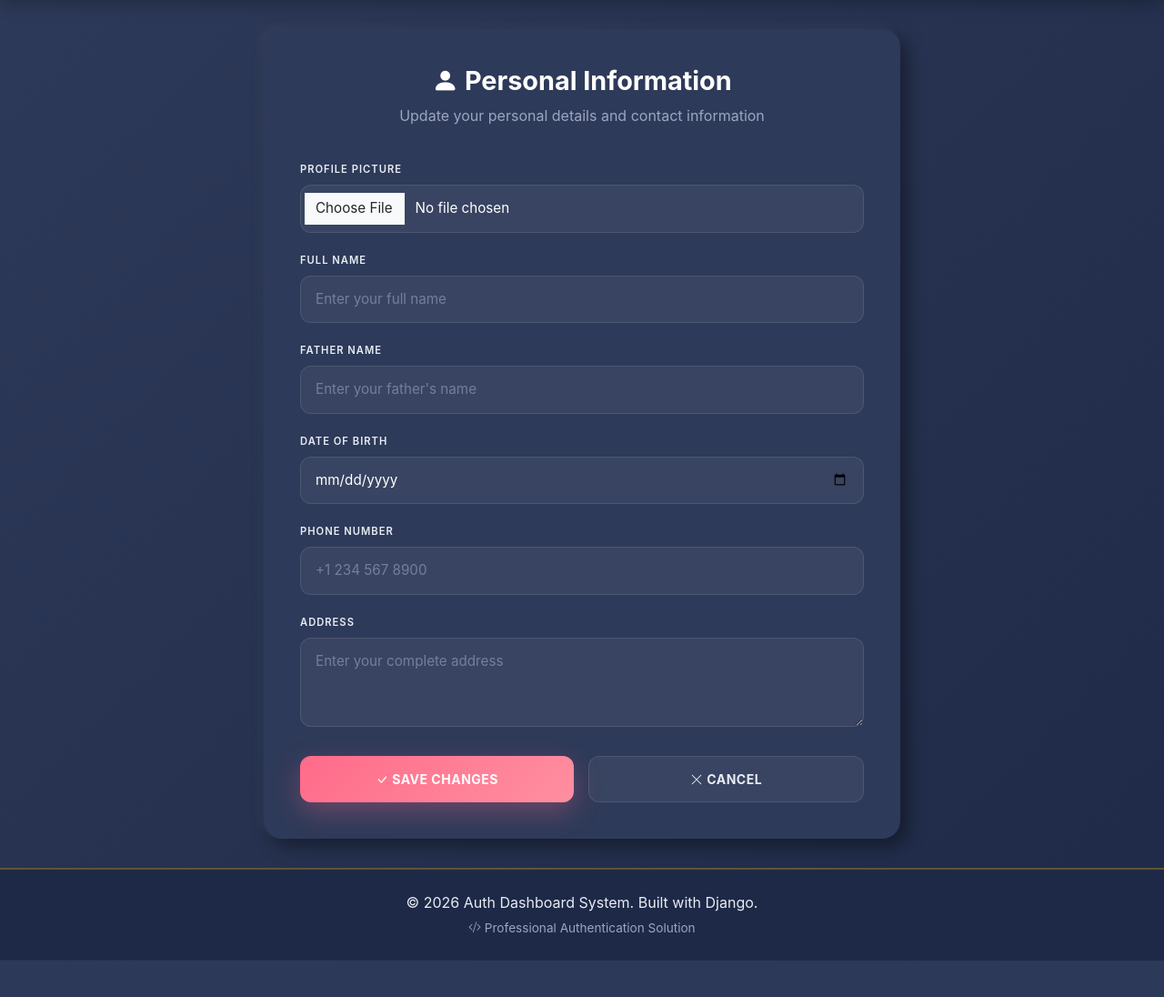
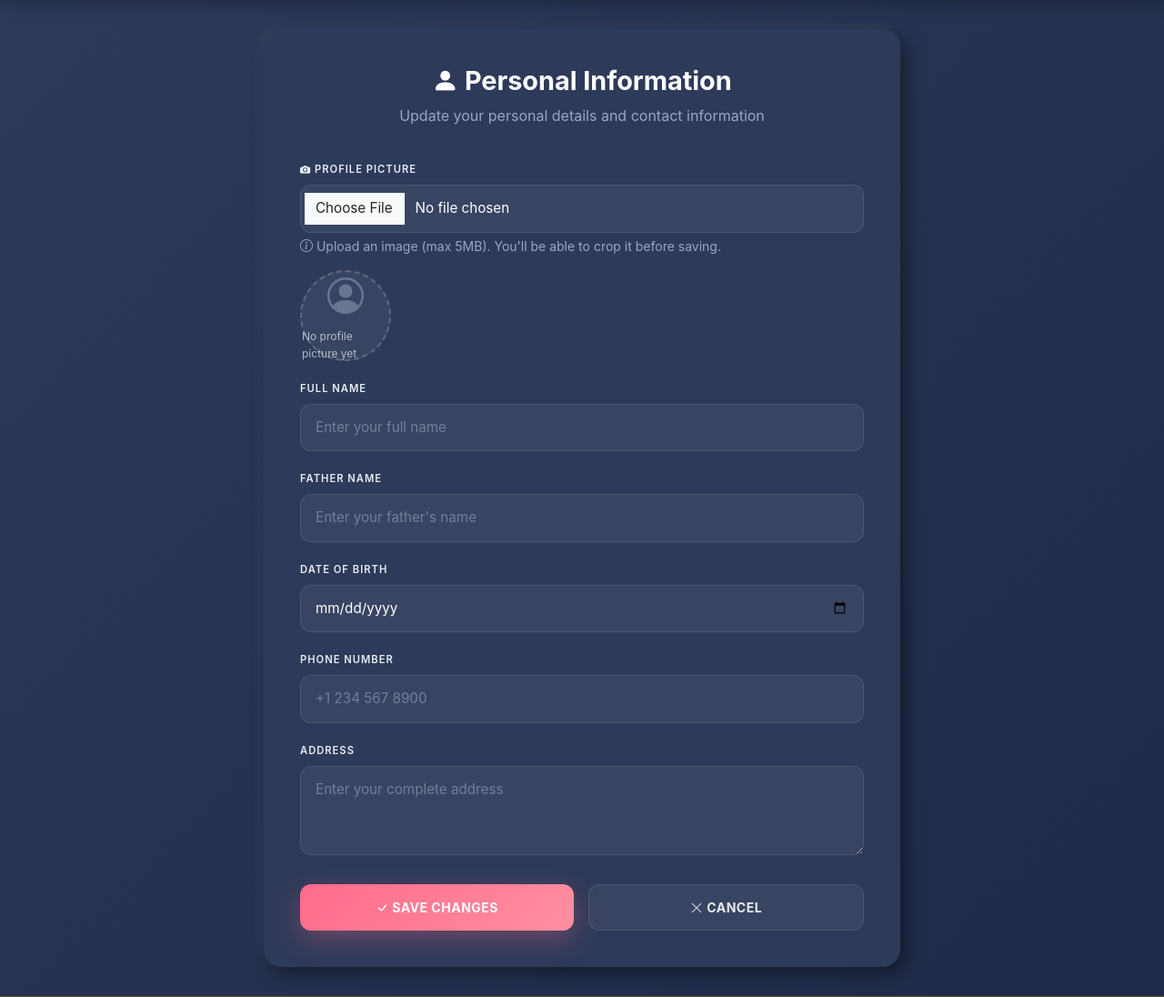
Before and after one commit to MuhammadMoueen/django-mini-projects-portfolio, a Django app: page /personal-info/ in a window 1280 px wide. Shown: the part 81-1177 px from the top of the page at 91% size. Before the commit the page ends 1137 px from the top, so only its background shows below. Run offline with Django 5.2, Linux system fonts and the light colour scheme; the visitor is signed in with stand-in values (Sample User, id 1).

Commit message:
Enhance personal info page with image crop preview and placeholder

```diff
--- a/django-user-profile-manager/users/static/css/style.css
+++ b/django-user-profile-manager/users/static/css/style.css
@@ -1179,6 +1179,32 @@ a:hover {
     margin-top: 0.5rem;
 }
 
+.profile-image-preview-placeholder {
+    width: 100px;
+    height: 100px;
+    border-radius: 50%;
+    background: rgba(255, 255, 255, 0.05);
+    border: 2px dashed rgba(255, 255, 255, 0.2);
+    display: flex;
+    flex-direction: column;
+    align-items: center;
+    justify-content: center;
+    margin-top: 0.5rem;
+    color: var(--text-muted);
+}
+
+.profile-image-preview-placeholder i {
+    font-size: 2.5rem;
+    margin-bottom: 0.25rem;
+    opacity: 0.5;
+}
+
+.profile-image-preview-placeholder p {
+    font-size: 0.75rem;
+    margin: 0;
+    opacity: 0.7;
+}
+
 .profile-image-small {
     width: 100px;
     height: 100px;
--- a/django-user-profile-manager/users/templates/base.html
+++ b/django-user-profile-manager/users/templates/base.html
@@ -10,7 +10,7 @@
     <link rel="stylesheet" href="https://cdn.jsdelivr.net/npm/bootstrap-icons@1.10.0/font/bootstrap-icons.css">
     <link rel="stylesheet" href="https://cdnjs.cloudflare.com/ajax/libs/cropperjs/1.6.1/cropper.min.css">
     {% load static %}
-    <link rel="stylesheet" href="{% static 'css/style.css' %}?v=6.0">
+    <link rel="stylesheet" href="{% static 'css/style.css' %}?v=6.1">
 </head>
 <body>
     <nav class="navbar navbar-expand-lg navbar-dark">
--- a/django-user-profile-manager/users/templates/users/personal_info.html
+++ b/django-user-profile-manager/users/templates/users/personal_info.html
@@ -16,13 +16,23 @@
             {% csrf_token %}
 
             <div class="mb-3">
-                <label for="{{ form.profile_picture.id_for_label }}" class="form-label">Profile Picture</label>
+                <label for="{{ form.profile_picture.id_for_label }}" class="form-label">
+                    <i class="bi bi-camera-fill"></i> Profile Picture
+                </label>
                 {{ form.profile_picture }}
-                {% if profile.profile_picture %}
-                    <div class="mt-2">
-                        <img src="{{ profile.profile_picture.url }}" alt="Current" class="profile-image-preview">
-                    </div>
-                {% endif %}
+                <small class="form-text text-muted d-block mt-1">
+                    <i class="bi bi-info-circle"></i> Upload an image (max 5MB). You'll be able to crop it before saving.
+                </small>
+                <div class="mt-3">
+                    {% if profile.profile_picture %}
+                        <img id="image-preview" src="{{ profile.profile_picture.url }}" alt="Profile Preview" class="profile-image-preview">
+                    {% else %}
+                        <div class="profile-image-preview-placeholder">
+                            <i class="bi bi-person-circle"></i>
+                            <p>No profile picture yet</p>
+                        </div>
+                    {% endif %}
+                </div>
                 {% if form.profile_picture.errors %}
                     <div class="text-danger small mt-1">{{ form.profile_picture.errors }}</div>
                 {% endif %}
```
Also changed, not shown: django-user-profile-manager/users/static/js/image-crop.js (+13 -1 lines).
